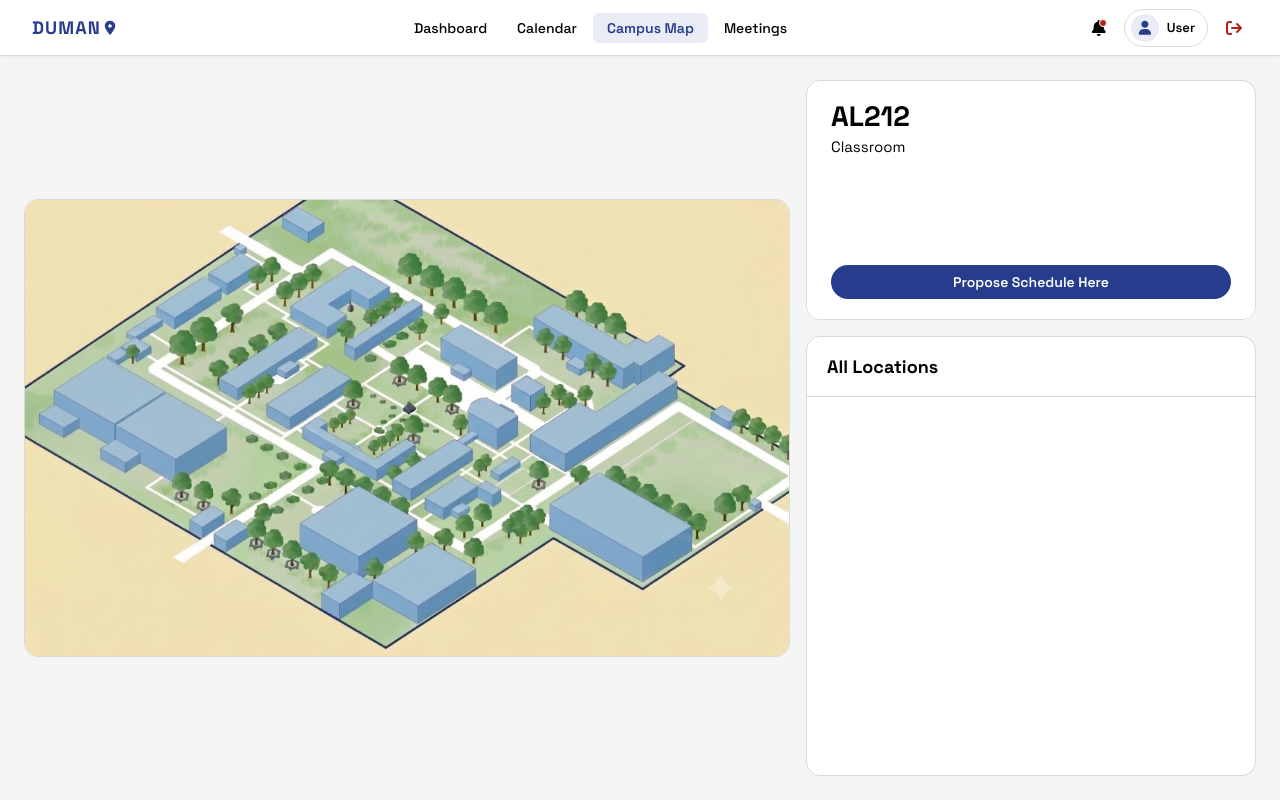
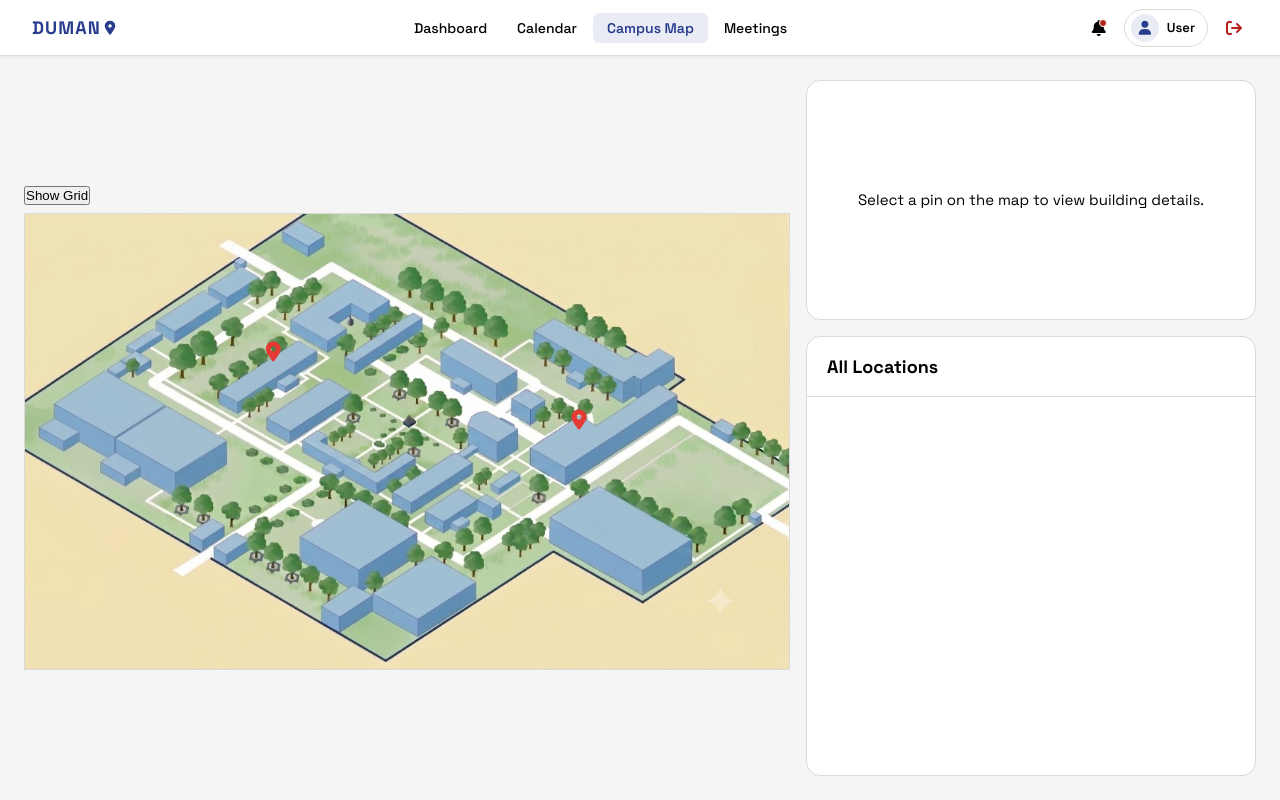
Before and after one commit to MigzVillareal/DUMAN, a React (Vite) app in the folder frontend/: page /campus-map in a window 1280 px wide. Built offline with nearby package versions, Linux system fonts and the light colour scheme.

Commit message:
Add pins, grid overlay
- Add temporary grids for guide in placing pins
- A formula function is used to place the pins

```diff
--- a/frontend/src/css/pages/CampusMap.css
+++ b/frontend/src/css/pages/CampusMap.css
@@ -5,12 +5,10 @@
 .campus-map-page {
   display: flex;
   flex-direction: column;
-  gap: 1.25rem;
   font-family: var(--font-ui);
   color: var(--color-text);
   flex: 1;
   min-height: 0;
-  width: 100%;
 }
 
 .campus-map-btn {
@@ -26,8 +24,7 @@
   cursor: pointer;
   border: none;
   white-space: nowrap;
-  transition: background-color 0.15s ease, opacity 0.15s ease,
-    box-shadow 0.15s ease;
+  transition: background-color 0.15s ease, opacity 0.15s ease;
 }
 
 .campus-map-btn--primary {
@@ -67,8 +64,10 @@
 .campus-map-view-container {
   container-type: size;
   display: flex;
-  align-items: center;
-  justify-content: flex-start;
+  flex-direction: column;
+  align-items: flex-start;
+  justify-content: center;
+  gap: 0.5rem;
   flex: 1;
   min-height: 0;
   min-width: 0;
@@ -84,13 +83,41 @@
   flex-shrink: 0;
   background-color: var(--color-panel);
   border: 1px solid var(--color-border);
-  border-radius: 0.875rem;
 }
 
 .campus-map-image {
   display: block;
   width: 100%;
   height: 100%;
+}
+
+.campus-map-pin {
+  position: absolute;
+  z-index: 3;
+  display: inline-flex;
+  align-items: center;
+  justify-content: center;
+  padding: 0;
+  border: none;
+  background: none;
+  color: #e53935;
+  transform: translate(-50%, -100%);
+  cursor: pointer;
+}
+
+.campus-map-pin--active {
+  color: var(--color-primary);
+}
+
+.campus-map-grid {
+  position: absolute;
+  inset: 0;
+  z-index: 1;
+  pointer-events: none;
+  background-image:
+    linear-gradient(to right, rgba(39, 60, 141, 0.42) 1px, transparent 1px),
+    linear-gradient(to bottom, rgba(39, 60, 141, 0.42) 1px, transparent 1px);
+  background-size: 5% 5%;
 }
 
 /* ── Sidebar ─────────────────────────────────────────────────────── */
@@ -108,6 +135,15 @@
   flex-shrink: 0;
   min-height: 240px;
   overflow: hidden;
+}
+
+.campus-map-selected-room-card__instruction {
+  margin: auto;
+  padding: 1.5rem;
+  font-size: 0.9375rem;
+  color: #666;
+  text-align: center;
+  line-height: 1.5;
 }
 
 .campus-map-selected-room-card__header {
@@ -136,6 +172,32 @@
   flex: 1;
   min-height: 80px;
   padding: 1rem 1.5rem;
+  display: flex;
+  flex-direction: column;
+  gap: 0.875rem;
+}
+
+.campus-map-detail-field {
+  display: flex;
+  flex-direction: column;
+  gap: 0.375rem;
+}
+
+.campus-map-detail-field__label {
+  font-size: 0.8125rem;
+  font-weight: var(--weight-semibold);
+  color: var(--color-primary);
+}
+
+.campus-map-select {
+  width: 100%;
+  padding: 0.625rem 0.875rem;
+  border: 1px solid var(--color-border);
+  border-radius: 0.5rem;
+  background-color: var(--color-white);
+  font-family: var(--font-ui);
+  font-size: 0.875rem;
+  color: var(--color-text);
 }
 
 .campus-map-selected-room-card__footer {
--- /dev/null
+++ b/frontend/src/data/campusLocations.js
@@ -0,0 +1,29 @@
+export const campusLocations = [
+  {
+    id: "alingal-building",
+    roomCode: "Alingal Building",
+    roomType: "Building",
+    col: 15,
+    row: 10,
+    floors: ["1", "2", "3", "4"],
+    roomsByFloor: {
+      "1": ["101", "102", "103", "104"],
+      "2": ["201", "202", "203"],
+      "3": ["301", "302"],
+      "4": ["401"],
+    },
+  },
+  {
+    id: "phelan-building",
+    roomCode: "Phelan Building",
+    roomType: "Building",
+    col: 7,
+    row: 7,
+    floors: ["1", "2", "3"],
+    roomsByFloor: {
+      "1": ["101", "102"],
+      "2": ["201", "202", "203"],
+      "3": ["301"],
+    },
+  },
+];
--- a/frontend/src/pages/CampusMap.jsx
+++ b/frontend/src/pages/CampusMap.jsx
@@ -1,55 +1,134 @@
+import { useState } from "react";
+import Icon from "../components/Icon.jsx";
 import "../css/pages/CampusMap.css";
-const SELECTED_ROOM_PLACEHOLDER = {
-  roomCode: "AL212",
-  roomType: "Classroom",
-};
+import { campusLocations } from "../data/campusLocations.js";
 
 function CampusMap() {
+  const [showGrid, setShowGrid] = useState(false);
+  const [selectedLocation, setSelectedLocation] = useState(null);
+  const [selectedFloor, setSelectedFloor] = useState("");
+  const [selectedRoom, setSelectedRoom] = useState("");
+
+  function selectLocation(location) {
+    const floor = location.floors[0];
+    setSelectedLocation(location);
+    setSelectedFloor(floor);
+    setSelectedRoom(location.roomsByFloor[floor][0]);
+  }
+
+  function handleFloorChange(event) {
+    const floor = event.target.value;
+    setSelectedFloor(floor);
+    setSelectedRoom(selectedLocation.roomsByFloor[floor][0]);
+  }
+
+  const roomOptions = selectedLocation
+    ? (selectedLocation.roomsByFloor[selectedFloor] ?? [])
+    : [];
+
   return (
     <div className="campus-map-page">
       <div className="campus-map-layout">
-        <section
-          className="campus-map-view-container"
-          aria-label="Campus map"
+        <section className="campus-map-view-container" aria-label="Campus map">
+          <button
+            type="button"
+            onClick={() => setShowGrid(!showGrid)}
+            aria-pressed={showGrid}
           >
+            {showGrid ? "Hide Grid" : "Show Grid"}
+          </button>
+
           <div className="campus-map-canvas">
             <img
               src="/adnu-campus-map.png"
               alt="ADNU campus map"
               className="campus-map-image"
             />
+
+            {showGrid && <div className="campus-map-grid" aria-hidden="true" />}
+
+            {campusLocations.map((location) => (
+              <button
+                key={location.id}
+                type="button"
+                className={`campus-map-pin${selectedLocation?.id === location.id ? " campus-map-pin--active" : ""}`}
+                style={{
+                  left: `${((location.col - 0.5) / 20) * 100}%`,
+                  top: `${((location.row - 0.5) / 20) * 100}%`,
+                }}
+                onClick={() => selectLocation(location)}
+                aria-label={location.roomCode}
+              >
+                <Icon icon="location-dot" size="lg" />
+              </button>
+            ))}
           </div>
         </section>
 
-        <aside
-          className="campus-map-sidebar"
-          aria-label="Room details and locations"
-        >
+        <aside className="campus-map-sidebar" aria-label="Room details and locations">
           <section className="campus-map-selected-room-card">
+            {selectedLocation ? (
+              <>
                 <header className="campus-map-selected-room-card__header">
                   <h2 className="campus-map-selected-room-card__room-code">
-                {SELECTED_ROOM_PLACEHOLDER.roomCode}
+                    {selectedLocation.roomCode}
                   </h2>
                   <p className="campus-map-selected-room-card__room-type">
-                {SELECTED_ROOM_PLACEHOLDER.roomType}
+                    {selectedLocation.roomType}
                   </p>
                 </header>
-            <div className="campus-map-selected-room-card__details" />
+                <div className="campus-map-selected-room-card__details">
+                  <label className="campus-map-detail-field" htmlFor="campus-map-floor">
+                    <span className="campus-map-detail-field__label">Floor Number</span>
+                    <select
+                      id="campus-map-floor"
+                      className="campus-map-select"
+                      value={selectedFloor}
+                      onChange={handleFloorChange}
+                    >
+                      {selectedLocation.floors.map((floor) => (
+                        <option key={floor} value={floor}>
+                          Floor {floor}
+                        </option>
+                      ))}
+                    </select>
+                  </label>
+
+                  <label className="campus-map-detail-field" htmlFor="campus-map-room">
+                    <span className="campus-map-detail-field__label">Room Number</span>
+                    <select
+                      id="campus-map-room"
+                      className="campus-map-select"
+                      value={selectedRoom}
+                      onChange={(event) => setSelectedRoom(event.target.value)}
+                    >
+                      {roomOptions.map((room) => (
+                        <option key={room} value={room}>
+                          {room}
+                        </option>
+                      ))}
+                    </select>
+                  </label>
+                </div>
                 <footer className="campus-map-selected-room-card__footer">
                   <button
                     type="button"
                     className="campus-map-btn campus-map-btn--primary campus-map-selected-room-card__action-btn"
                   >
-                Propose Schedule Here
+                    Create Meeting Here
                   </button>
                 </footer>
+              </>
+            ) : (
+              <p className="campus-map-selected-room-card__instruction">
+                Select a pin on the map to view building details.
+              </p>
+            )}
           </section>
 
           <section className="campus-map-all-locations-card">
             <header className="campus-map-all-locations-card__header">
-              <h2 className="campus-map-all-locations-card__title">
-                All Locations
-              </h2>
+              <h2 className="campus-map-all-locations-card__title">All Locations</h2>
             </header>
             <div className="campus-map-all-locations-card__list" />
           </section>
```
Lines whose indentation alone changed are shown as unchanged.
